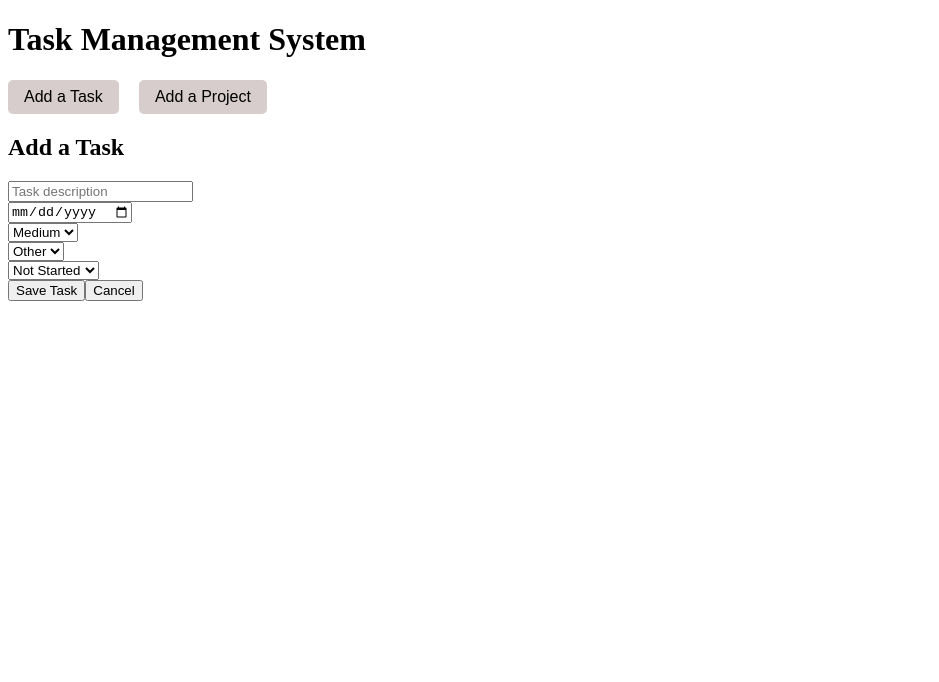
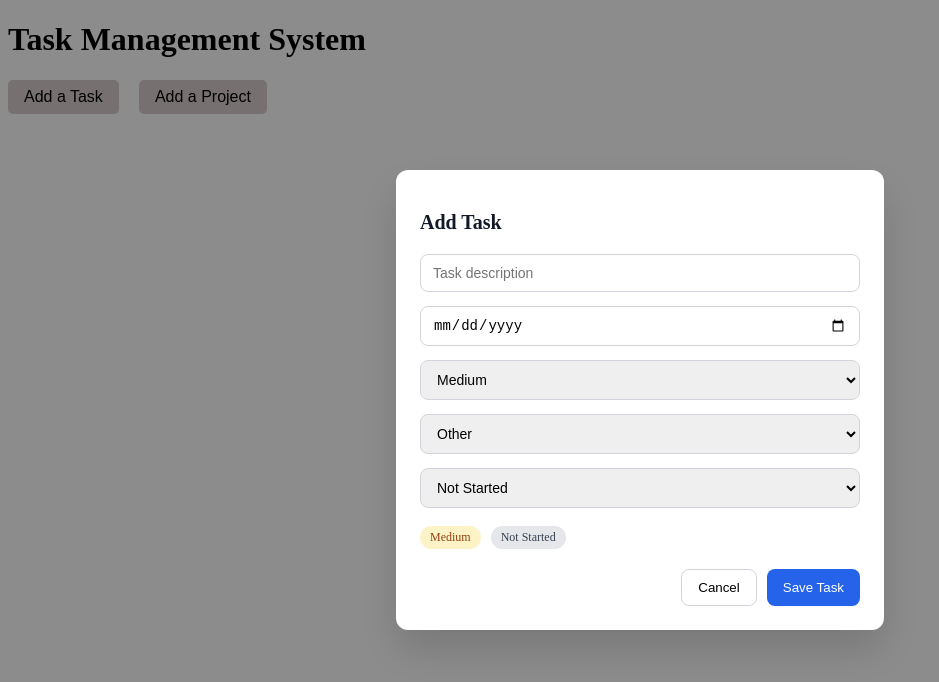
Before and after one commit to kads2222/Task-Management-Web-App, a React (Vite) app: page / in a window 1280 px wide. Both pictures are taken after a click on the button "Add a Task". Shown: the top 682 px of the page, without its empty margins (0-939 px from the left). Built offline with nearby package versions, Linux system fonts and the light colour scheme.

Commit message:
Added css to add task and add project  modals

```diff
--- a/src/App.jsx
+++ b/src/App.jsx
@@ -1,4 +1,4 @@
-import Modal from "./components/modal/Modal";
+import Modal from "./components/modal/MOdal";
 import TaskList from "./components/taskList/TaskList";
 import { useState } from "react";
 
--- a/src/components/modal/Modal.jsx
+++ b/src/components/modal/Modal.jsx
@@ -1,106 +1,167 @@
 import { useState } from "react";
+import styles from "./Modal.module.css";
 
 function Modal({ type, onClose, onSave, projects = [] }) {
   const [task, setTask] = useState("");
   const [date, setDate] = useState("");
   const [priority, setPriority] = useState("Medium");
-  const [project, setProject] = useState("Other"); // default project
+  const [project, setProject] = useState("Other");
   const [status, setStatus] = useState("Not Started");
-  const [projectName, setProjectName] = useState(""); // for new project modal
+  const [projectName, setProjectName] = useState("");
+  const [error, setError] = useState("");
 
   const handleAddTask = () => {
-    if (!task || !date || !priority) return;
+    if (!task || !date) {
+      setError("Task name and date are required");
+      return;
+    }
 
     const newTask = {
       id: Date.now(),
       task,
       date,
       priority,
-      project: project || "Other",
+      project,
       status,
     };
 
     onSave(newTask);
     onClose();
-    setTask("");
-    setDate("");
-    setPriority("Medium");
-    setProject("Other");
-    setStatus("Not Started");
   };
 
   const handleAddProject = () => {
-    if (!projectName) return;
-    onSave(projectName); // send new project back
+    if (!projectName) {
+      setError("Project name is required");
+      return;
+    }
+
+    onSave(projectName);
     onClose();
-    setProjectName("");
   };
 
   return (
-    <div className="modal-overlay">
-      <div className="modal">
+    <div className={styles.overlay}>
+      <div className={styles.modal}>
         {type === "task" && (
           <>
-            <h2>Add a Task</h2>
+            <h2 className={styles.title}>Add Task</h2>
+
+            <div className={styles.form}>
               <input
-              type="text"
+                className={styles.input}
+                value={task}
                 placeholder="Task description"
-              value={task}
-              onChange={(e) => setTask(e.target.value)}
+                onChange={(e) => {
+                  setTask(e.target.value);
+                  setError("");
+                }}
               />
-            <br />
+
               <input
+                className={styles.input}
                 type="date"
                 value={date}
-              onChange={(e) => setDate(e.target.value)}
+                onChange={(e) => {
+                  setDate(e.target.value);
+                  setError("");
+                }}
               />
-            <br />
+
               <select
+                className={styles.select}
                 value={priority}
                 onChange={(e) => setPriority(e.target.value)}
               >
-              <option value="High">High</option>
-              <option value="Medium">Medium</option>
-              <option value="Low">Low</option>
+                <option>High</option>
+                <option>Medium</option>
+                <option>Low</option>
               </select>
-            <br />
+
               <select
+                className={styles.select}
                 value={project}
                 onChange={(e) => setProject(e.target.value)}
               >
-              {projects.map((proj, idx) => (
-                <option key={idx} value={proj}>
-                  {proj}
-                </option>
+                {projects.map((p, i) => (
+                  <option key={i}>{p}</option>
                 ))}
-              <option value="Other">Other</option>
+                <option>Other</option>
               </select>
-            <br />
 
-            <select value={status} onChange={(e) => setStatus(e.target.value)}>
-              <option value="Not Started">Not Started</option>
-              <option value="In Progress">In Progress</option>
+              <select
+                className={styles.select}
+                value={status}
+                onChange={(e) => setStatus(e.target.value)}
+              >
+                <option>Not Started</option>
+                <option>In Progress</option>
               </select>
-            <br />
-            <button onClick={handleAddTask}>Save Task</button>
+
+              <div className={styles.badges}>
+                <span
+                  className={`${styles.badge} ${
+                    priority === "High"
+                      ? styles.priorityHigh
+                      : priority === "Medium"
+                      ? styles.priorityMedium
+                      : styles.priorityLow
+                  }`}
+                >
+                  {priority}
+                </span>
+
+                <span
+                  className={`${styles.badge} ${
+                    status === "In Progress"
+                      ? styles.statusInProgress
+                      : styles.statusNotStarted
+                  }`}
+                >
+                  {status}
+                </span>
+              </div>
+
+              {error && <span className={styles.error}>{error}</span>}
+            </div>
+
+            <div className={styles.actions}>
+              <button className={styles.secondaryBtn} onClick={onClose}>
+                Cancel
+              </button>
+              <button className={styles.primaryBtn} onClick={handleAddTask}>
+                Save Task
+              </button>
+            </div>
           </>
         )}
 
         {type === "project" && (
           <>
-            <h2>Add a Project</h2>
+            <h2 className={styles.title}>Add Project</h2>
+
+            <div className={styles.form}>
               <input
-              type="text"
-              placeholder="Project Name"
+                className={styles.input}
                 value={projectName}
-              onChange={(e) => setProjectName(e.target.value)}
+                placeholder="Project name"
+                onChange={(e) => {
+                  setProjectName(e.target.value);
+                  setError("");
+                }}
               />
-            <br />
-            <button onClick={handleAddProject}>Save Project</button>
+              {error && <span className={styles.error}>{error}</span>}
+            </div>
+
+            <div className={styles.actions}>
+              <button className={styles.secondaryBtn} onClick={onClose}>
+                Cancel
+              </button>
+              <button className={styles.primaryBtn} onClick={handleAddProject}>
+                Save Project
+              </button>
+            </div>
           </>
         )}
-
-        <button onClick={onClose}>Cancel</button>
       </div>
     </div>
   );
--- /dev/null
+++ b/src/components/modal/Modal.module.css
@@ -0,0 +1,131 @@
+.overlay {
+  position: fixed;
+  inset: 0;
+  background: rgba(0, 0, 0, 0.45);
+  display: flex;
+  align-items: center;
+  justify-content: center;
+  z-index: 1000;
+}
+
+.modal {
+  background: #ffffff;
+  width: 100%;
+  max-width: 440px;
+  padding: 24px;
+  border-radius: 12px;
+  box-shadow: 0 20px 40px rgba(0, 0, 0, 0.15);
+  animation: fadeIn 0.25s ease;
+}
+
+.title {
+  margin-bottom: 20px;
+  font-size: 20px;
+  font-weight: 600;
+  color: #111827;
+}
+
+.form {
+  display: flex;
+  flex-direction: column;
+  gap: 14px;
+}
+
+.input,
+.select {
+  padding: 10px 12px;
+  border-radius: 8px;
+  border: 1px solid #d1d5db;
+  font-size: 14px;
+}
+
+.input:focus,
+.select:focus {
+  border-color: #2563eb;
+}
+
+.error {
+  color: #dc2626;
+  font-size: 12px;
+}
+
+.badges {
+  display: flex;
+  gap: 10px;
+  margin-top: 4px;
+}
+
+.priorityHigh {
+  background: #fee2e2;
+  color: #b91c1c;
+}
+
+.priorityMedium {
+  background: #fef3c7;
+  color: #92400e;
+}
+
+.priorityLow {
+  background: #dcfce7;
+  color: #166534;
+}
+
+.statusNotStarted {
+  background: #e5e7eb;
+  color: #374151;
+}
+
+.statusInProgress {
+  background: #dbeafe;
+  color: #1d4ed8;
+}
+
+.badge {
+  padding: 4px 10px;
+  border-radius: 999px;
+  font-size: 12px;
+  font-weight: 500;
+}
+
+.actions {
+  display: flex;
+  justify-content: flex-end;
+  gap: 10px;
+  margin-top: 20px;
+}
+
+.primaryBtn {
+  background: #2563eb;
+  color: white;
+  border: none;
+  padding: 10px 16px;
+  border-radius: 8px;
+  cursor: pointer;
+}
+
+.primaryBtn:hover {
+  background: #1e40af;
+}
+
+.secondaryBtn {
+  background: transparent;
+  border: 1px solid #d1d5db;
+  padding: 10px 16px;
+  border-radius: 8px;
+  cursor: pointer;
+}
+
+.secondaryBtn:hover {
+  background: #f3f4f6;
+}
+
+@keyframes fadeIn {
+  from {
+    opacity: 0;
+    transform: scale(0.96);
+  }
+  to {
+    opacity: 1;
+    transform: scale(1);
+  }
+}
```
Lines whose indentation alone changed are shown as unchanged.
